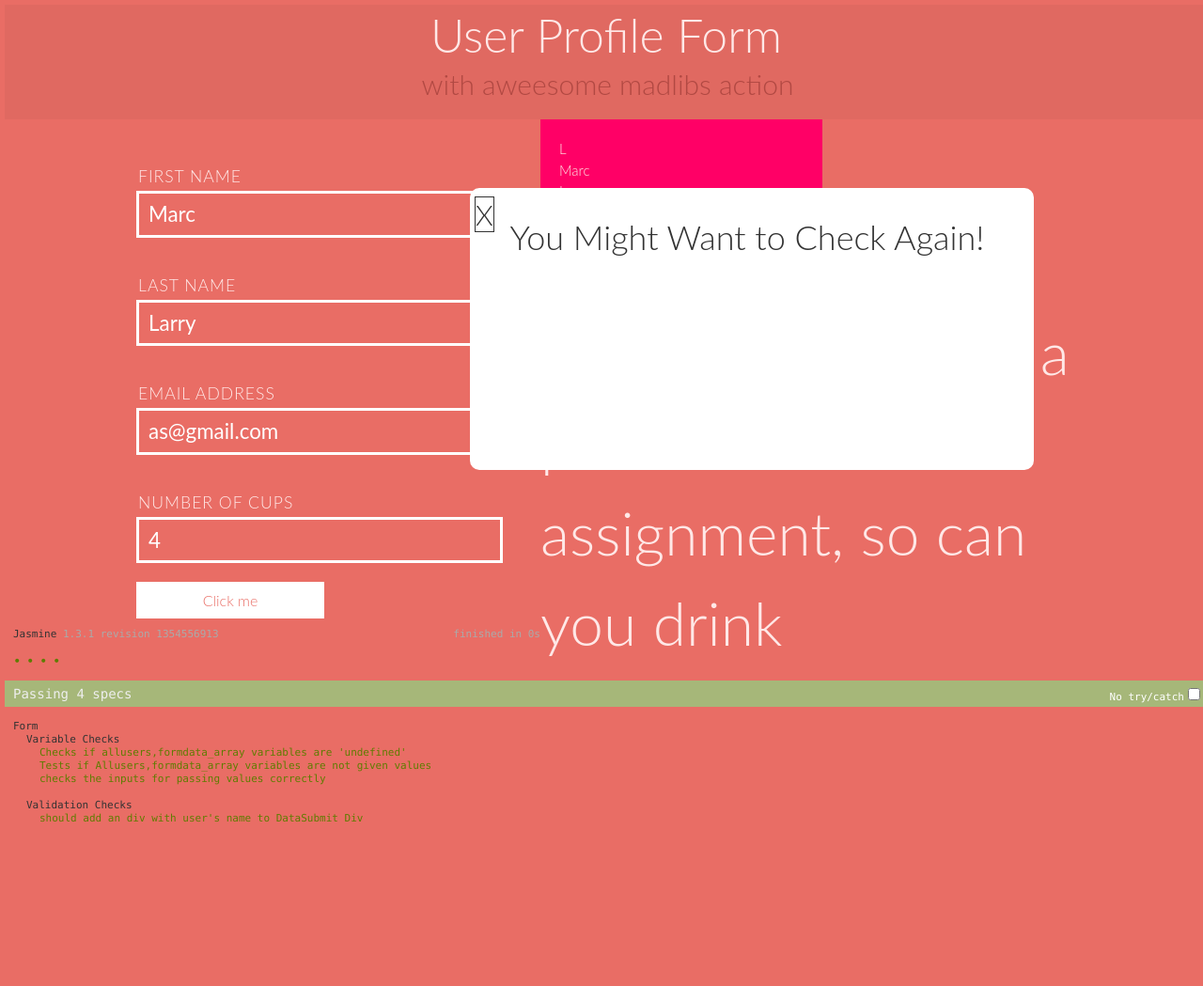
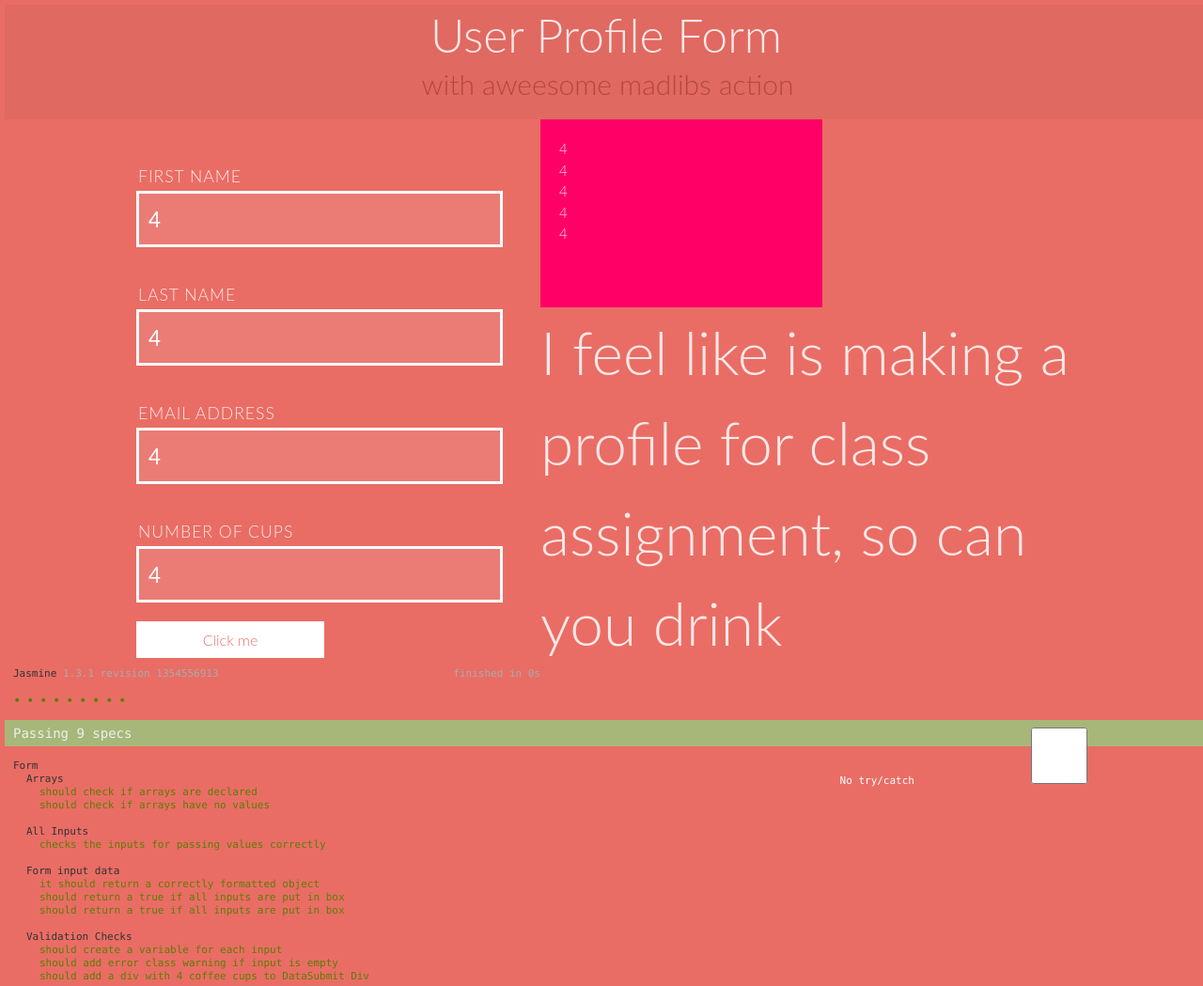
Before and after one commit to keeronmarc/jasmineintro, a plain HTML site: page SpecRunner.html in a window 1280 px wide. Shown: the whole page at 94% size. Drawn offline with Linux system fonts and the light colour scheme.

Commit message:
Updated Specs for 5 new tests

```diff
--- a/coolguy.js
+++ b/coolguy.js
@@ -1,24 +1,6 @@
-//****************************************************************************
-//                Overview:
-// Take Form input data, validate data, store variables as object, save object into
-// array, Loop through array and display all objects in array
-//*****************************************************************************
-// Step 1: Validating data Redo/Rethink
-//      (a)Place all inputs in variables
-//      (b)Convert variables to array to manipulate
-//      (c)Loop through all inputs to determine if empty
-//          if (one or more fields) are empty mark red, send modal alert
-//          if not empty,
-//
-// Step 2(a): Saves input data as variables, store into object {}
-//     (b): "Return" stops function & allows data for use globally (**/check this/**)
-// Step 3: Take object data and place into array
-// Step 4: Loop through array - create function
-// Step 5: Create listings from array(obejct), place into div and display
-// Step 6: Remove repeating inputs submitted from previous submits
-
 var formdata_array = [];
 var allusers = [];
+
 $(document).ready(function() {
   $('.button').click(function() {
 // Step 1: Run Validate data function
@@ -59,50 +41,30 @@ function loop_output(holder){
 }
 
 function validateForm () {
-    var emptyfield = 0;
-    $('input').css("background", "none");
-    $("input").each(function () {
-    if ($(this).val() == ""){
-      $(this).css("background", "red");
-      emptyfield++;
-      }
-    })
-    if (emptyfield > 0) {
+  // by setting valid to true, you create a way for data
+  // to evaluate right/wrong to be sent
+  // can do it with numbers or with true/false
+  // return is the data being sent
+  // so it reads when data is valid, sent data to next step
+      var valid = true;
       var element = $('.element');
-      var active = function(){
-          element.removeClass('inactive').addClass('active');
-          element.append('<p>You Might Want to Check Again!</p>');
-      };
-      $('.closebtn').click(function() {
-        element.removeClass('active').addClass('inactive');
-        $('.element > p').remove('p');
+      var input = $('input');
+      element.removeClass('active')
+      element.removeClass('inactive')
+      input.removeClass("warning")
+      input.each(function(){
+          if ($(this).val() == "") {
+            console.log("input empty");
+            valid = false;
+            input.addClass("errorwarning")
+            element.addClass('active')
+            $('.element p').remove('p');
+            element.append("<p>No, no, no that doesn't work</p>")
+            $('.closebtn').click(function() {
+              element.removeClass('active').addClass('inactive');
+            })
+          }
       })
-      setTimeout(active, 100);
-      // closer ();
-      return false;
-    }
-  return true;
-  }
-
-
-// function validateForm () {
-//   // by setting valid to true, you create a way for data
-//   // to evaluate right/wrong to be sent
-//   // can do it with numbers or with true/false
-//   // return is the data being sent
-//   // so it reads when data is valid, sent data to next step
-//       var valid = true;
-//       $('.message').removeClass('popup-message')
-//       $('input').removeClass("warning")
-//       $('input').each(function(){
-//           if ($(this).val() == "") {
-//             console.log("input empty");
-//             valid = false;
-//             $(this).addClass("warning")
-//             $('.message').addClass('popup-message')
-//           }
-
-//       })
-//       // returning valid sends the data out, by setting
-//       return valid
-// }
+      // returning valid sends the data out, by setting
+      return valid
+}
--- a/spec/coolguy-spec.js
+++ b/spec/coolguy-spec.js
@@ -1,42 +1,109 @@
 describe("Form", function () {
 
-// PASSED ERROR CHECKS FOR JASMINE
+	beforeEach(function(){
+		$('input').val('')
+		});
 
-	describe ("Variable Checks", function () {
+// describe ("Variable Checks", function () {
 
-		it("Checks if allusers,formdata_array variables are 'undefined'", function() {
+	describe("Arrays", function () {
+
+		it("should check if arrays are declared",function() {
 	    	var allusers = [];
 	    	var formdata_array = [];
 	    	expect(allusers).toBeDefined();
 	    	expect(formdata_array).toBeDefined();
 	  	});
 
-		it("Tests if Allusers,formdata_array variables are not given values", function() {
+		it("should check if arrays have no values",function() {
 	    	var allusers = [];
 	    	var formdata_array = [];
 			expect(allusers).not.toContain('quux');
 			expect(formdata_array).not.toContain('quux');
 	  	});
+	});
 
-		it ("checks the inputs for passing values correctly", function() {
-				$('.button').click();
-	    		expect($('.firstName').val('Peter')).toBeDefined('Peter');
-	    		expect($('.lastName').val('Large')).toBeDefined('Large');
-	    		expect($('.email').val('kmarc@gmail.com')).toBeDefined('kmarc@gmail.com');
-	    		expect($('.cup_joe').val('4')).toBeDefined('4');
+	describe("All Inputs", function () {
+		it ("checks the inputs for passing values correctly",function() {
+			$('.button').click();
+			expect($('.firstName').val('Peter')).toBeDefined('Peter');
+			expect($('.lastName').val('Large')).toBeDefined('Large');
+			expect($('.email').val('kmarc@gmail.com')).toBeDefined('kmarc@gmail.com');
+			expect($('.cup_joe').val('4')).toBeDefined('4');
 	  	});
+	});
 
-	})
+	describe("Form input data", function () {
+		it("it should return a correctly formatted object", function() {
+	//injects value
+			$('.firstName').val('Marc')
+			var result = forminputdata()
+			expect(result.firstname).toBe('Marc')
+		});
 
-	describe ("Validation Checks", function () {
+		it("should return a true if all inputs are put in box", function() {
+			var finaly = validateForm();
+			expect(finaly).toBe(false);
+		});
 
-		it ("should add an div with user\'s name to DataSubmit Div", function() {
-			$('.firstName').val('Marc');
-			$('.lastName').val('Larry');
-			$('.email').val('as@gmail.com');
-			$('.cup_joe').val('4');
+		it("should return a true if all inputs are put in box", function() {
+			// checks all inputs and places values in them
+			$('input').val('test');
+			var finaly = validateForm();
+			expect(finaly).toBe(true);
+		});
+	});
+
+	describe ("Validation Checks",function() {
+		beforeEach(function(){
+			$('input').val('')
+		});
+
+		it("should create a variable for each input", function(){
+			expect('firstName').toBeDefined()
+			expect('lastName').toBeDefined()
+			expect('email').toBeDefined()
+			expect('cup_joe').toBeDefined()
+		});
+
+		it("should add error class warning if input is empty", function() {
 			$('.button').click()
-			expect($('.profile').last().text()).toContain("Marc");
+			expect($('input').hasClass('errorwarning')).toBe(true);
 		});
-	})
-})
+
+
+		it("should add a div with 4 coffee cups to DataSubmit Div", function() {
+			$('input').val('4');
+			$('.button').click();
+			expect($('.profile').html()).toContain("4");
+		});
+
+
+	});
+
+});
+
+
+
+
+
+  // it("should take the value of an input Firstname, store in var, and store in attribute of object", function () {
+  // 		 .attr(formoutputdata)
+  // 		 var firstName = $('.firstName').val();
+  // 		  var formoutputdata = {firstname: firstName,}
+  // });
+
+
+
+	// it("shows 4 values in the array object created",function() {
+	// 	allusers = [];
+	// 	$("input").val("object4");
+	// 	$('.button').click()
+	// 	$("input").val("object4");
+	// 	$('.button').click()
+	// 	$("input").val("object4");
+	// 	$('.button').click()
+	// 	$("input").val("object4");
+	// 	$('.button').click()
+	// 	expect(allusers.length).toEqual(4);
+	// });
--- a/styles.css
+++ b/styles.css
@@ -30,6 +30,9 @@ body, html { font-size: 100%; padding: 0; margin: 0;}
 	text-transform: uppercase;
 }
 
+.popup-message {
+
+}
 
 .datasubmit {
 	width: 300px;
@@ -56,10 +59,6 @@ body, html { font-size: 100%; padding: 0; margin: 0;}
 	margin: 20px 0px 0px 0px;
 }
 
-.warning {
-	height: 300px;
-	width: 200px;
-}
 
 .button a{
 	width: 100px;
@@ -233,6 +232,13 @@ h1 {
 	background: rgba(255,255,255,0.1);
 }
 
+.errorwarning {
+	background-color: #ff0066;
+	width: 300px;
+	height: 60px;
+	z-index: 10;
+}
+
 .rightcontent {
 	float: right;
 	width: 600px;
@@ -240,6 +246,7 @@ h1 {
 	font-size: 4em;
 	line-height: 1.5;
 }
+
 
 /*
 .codrops-icon-next:after {
```
Also changed, not shown: SpecRunner.html (+2 -3 lines), index.html (+3 -2 lines), spec/coolguy-spec2.js (+13 -2 lines), 1 other file.
